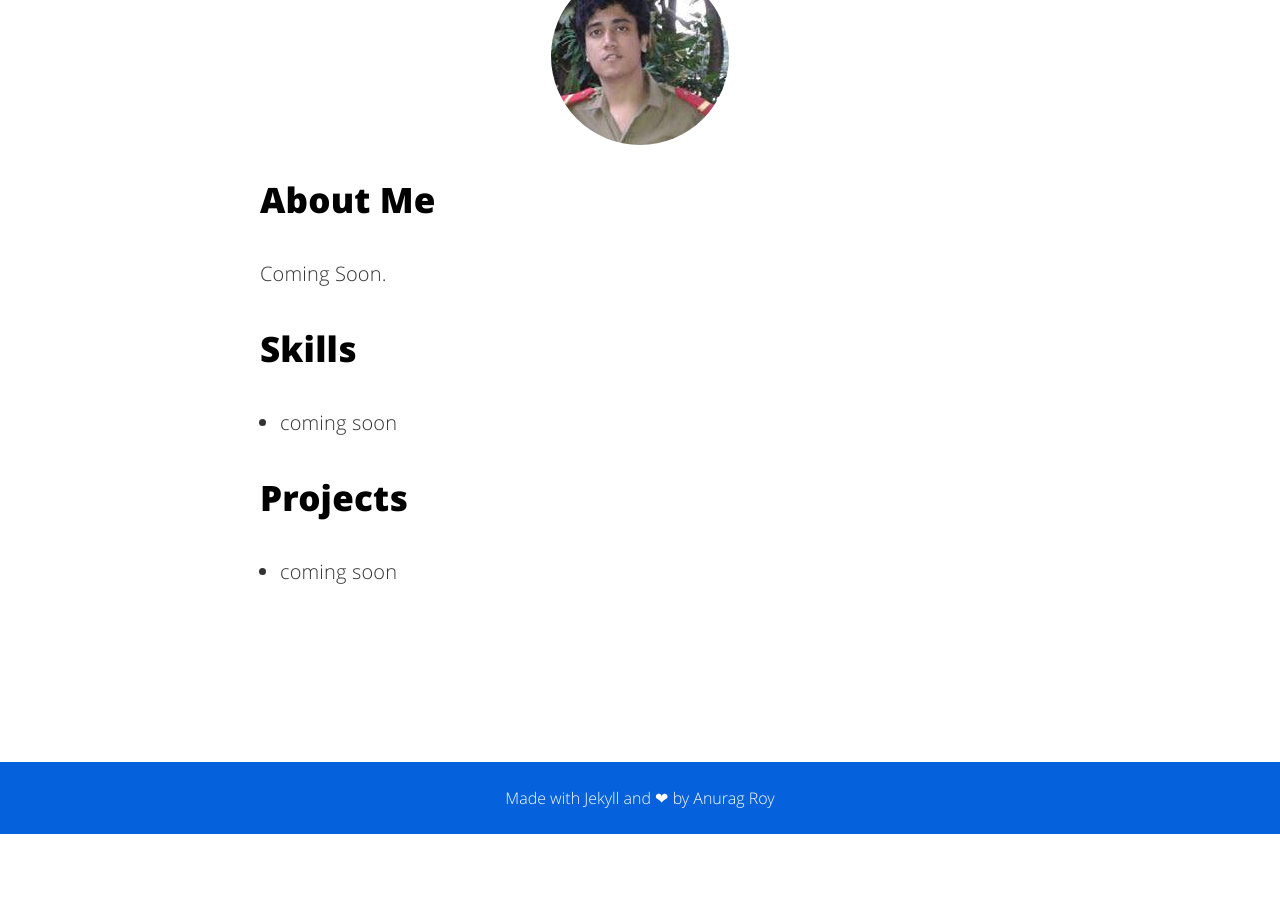
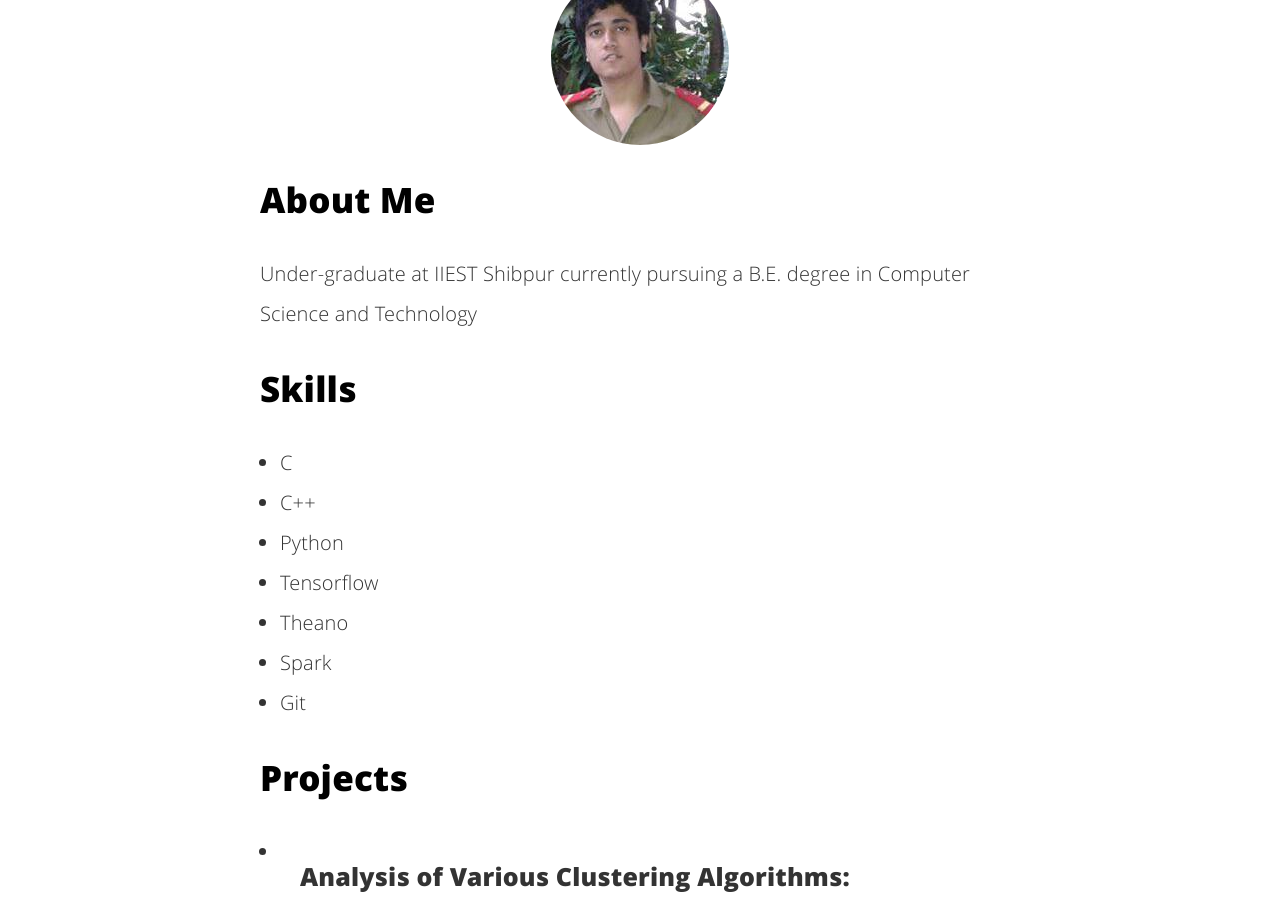
Before and after one commit to ranarag/ranarag.github.io, a Jekyll site: the page built from about.html, in a window 1280 px wide and 900 px high, scrolled down 1003 px. Built offline with Jekyll 4.4.1, drawn with Linux system fonts in a browser that asks for light colours; before the commit the page ends 1837 px from its top, so only the background shows below that; some of the changed text lies outside the part shown.

Commit message:
about page updating

```diff
--- a/about.html
+++ b/about.html
@@ -9,7 +9,8 @@ description: "Coming Soon"
 
 <h2>About Me</h2>
 
-<p>Coming Soon.</p>
+<p>Under-graduate at IIEST Shibpur currently pursuing a B.E. degree in Computer
+Science and Technology</p>
 
 
 <!-- <p>Lorem ipsum dolor sit amet, consectetur adipisicing elit, sed do eiusmod
@@ -23,28 +24,27 @@ proident, sunt in culpa qui officia deserunt mollit anim id est laborum.</p> -->
 <h2>Skills</h2>
 
 <ul class="skill-list">
-	<!-- <li>HTML - Jade - Haml - Erb</li>
-	<li>Design Responsivo (Mobile First)</li>
-	<li>CSS (Stylus, Sass, Less)</li>
-	<li>Css Frameworks (Bootstrap, Foundation)</li>
-	<li>Javascript (Design Patterns, Testes)</li>
-	<li>NodeJS</li>
-	<li>AngularJS - ReactJS</li>
-	<li>Grunt - Gulp - Yeoman</li>
+	<li>C</li>
+	<li>C++</li>
+	<li>Python</li>
+	<li>Tensorflow</li>
+	<li>Theano</li>
+	<li>Spark</li>
 	<li>Git</li>
-	<li>PHP</li>
-	<li>Python</li>
-	<li>MySQL - MongoDB</li>
-	<li>Scrum and Kanban</li>
-	<li>TDD e Continuous Integration</li> -->
-	<li>coming soon</li>
 </ul>
 
 <h2>Projects</h2>
 
 <ul>
-	<!-- <li><a href="https://github.com/">Lorem Lorem</a></li>
+	<li><h3>Analysis of Various Clustering Algorithms:
+		<ul>
+			<li>Implemented K means, K median, Hierarchical, parallel K means,
+				DBScan algorithms from scratch in python</li>
+			<li>Implemented Dunn Index and Davies index for evaluating the
+				clustering models in python</li>
+			<li>Analyzed the algorithms on various well-known datasets<li>
+	</li>
 	<li><a href="https://github.com/">Ipsum Dolor</a></li>
-	<li><a href="https://github.com/">Dolor Lorem</a></li> -->
+	<li><a href="https://github.com/">Dolor Lorem</a></li>
 	<li>coming soon</li>
 </ul>
```
